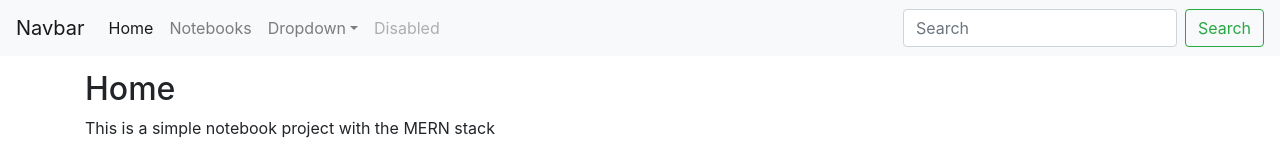
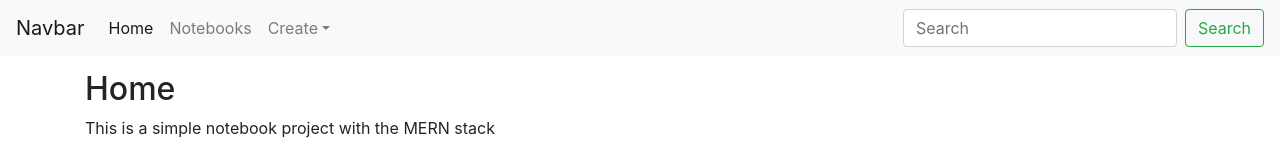
Before and after one commit to Frejasari/simply-notes, a React (Create React App) app in the folder client/: page / in a window 1280 px wide. Shown: the top 160 px of the page. Built offline with nearby package versions, Linux system fonts and the light colour scheme.

Commit message:
add Dropdown class to Navbar - WIP toggleDropdown!
+ clean up code

```diff
--- a/client/src/components/Navigation.js
+++ b/client/src/components/Navigation.js
@@ -1,5 +1,5 @@
 import React, { Component } from "react";
-import { NavLink } from "react-router-dom";
+import { NavLink, Link } from "react-router-dom";
 
 const NavItem = props => (
   <li className="nav-item">
@@ -9,7 +9,42 @@ const NavItem = props => (
   </li>
 );
 
-class NavDropdown extends Component {}
+class NavDropdown extends Component {
+  constructor(props) {
+    super(props);
+    this.state = {
+      isShown: false
+    };
+    this.toggleDropdown = this.toggleDropdown.bind(this);
+  }
+  toggleDropdown(event) {
+    event.preventDefault();
+    this.setState(prevState => ({ isShown: !prevState.isShown }));
+  }
+  render() {
+    const classDropownMenu = "dropdown-menu" + (this.state.isShown ? " show" : "");
+    return (
+      <li className="nav-item dropdown">
+        <Link
+          className="nav-link dropdown-toggle"
+          to="#"
+          id="navbarDropdown"
+          role="button"
+          data-toggle="dropdown"
+          aria-haspopup="true"
+          aria-expanded="false"
+          tabIndex="0"
+          onClick={this.toggleDropdown}
+        >
+          {this.props.name}
+        </Link>
+        <div className={classDropownMenu} aria-labelledby="navbarDropdown" onClick={this.toggleDropdown}>
+          {this.props.children}
+        </div>
+      </li>
+    );
+  }
+}
 
 class Navigation extends Component {
   render() {
@@ -34,37 +69,18 @@ class Navigation extends Component {
           <ul className="navbar-nav mr-auto">
             <NavItem path="/">Home</NavItem>
             <NavItem path="/notebooks">Notebooks</NavItem>
-            {/* <NavItem path="/ /">Home</NavItem> */}
-            <li className="nav-item dropdown">
-              <a
-                className="nav-link dropdown-toggle"
-                href="#"
-                id="navbarDropdown"
-                role="button"
-                data-toggle="dropdown"
-                aria-haspopup="true"
-                aria-expanded="false"
-              >
-                Dropdown
+            <NavDropdown name="Create">
+              <Link className="dropdown-item" to="add-notebook">
+                Notebook
+              </Link>
+              <Link className="dropdown-item" to="add-page">
+                Page
+              </Link>
+              <div className="dropdown-divider" />
+              <a className="dropdown-item" href="#">
+                Something else here
               </a>
-              <div className="dropdown-menu" aria-labelledby="navbarDropdown">
-                <a className="dropdown-item" href="#">
-                  Action
-                </a>
-                <a className="dropdown-item" href="#">
-                  Another action
-                </a>
-                <div className="dropdown-divider" />
-                <a className="dropdown-item" href="#">
-                  Something else here
-                </a>
-              </div>
-            </li>
-            <li className="nav-item">
-              <a className="nav-link disabled" href="#">
-                Disabled
-              </a>
-            </li>
+            </NavDropdown>
           </ul>
           <form className="form-inline my-2 my-lg-0">
             <input className="form-control mr-sm-2" type="search" placeholder="Search" aria-label="Search" />
```
